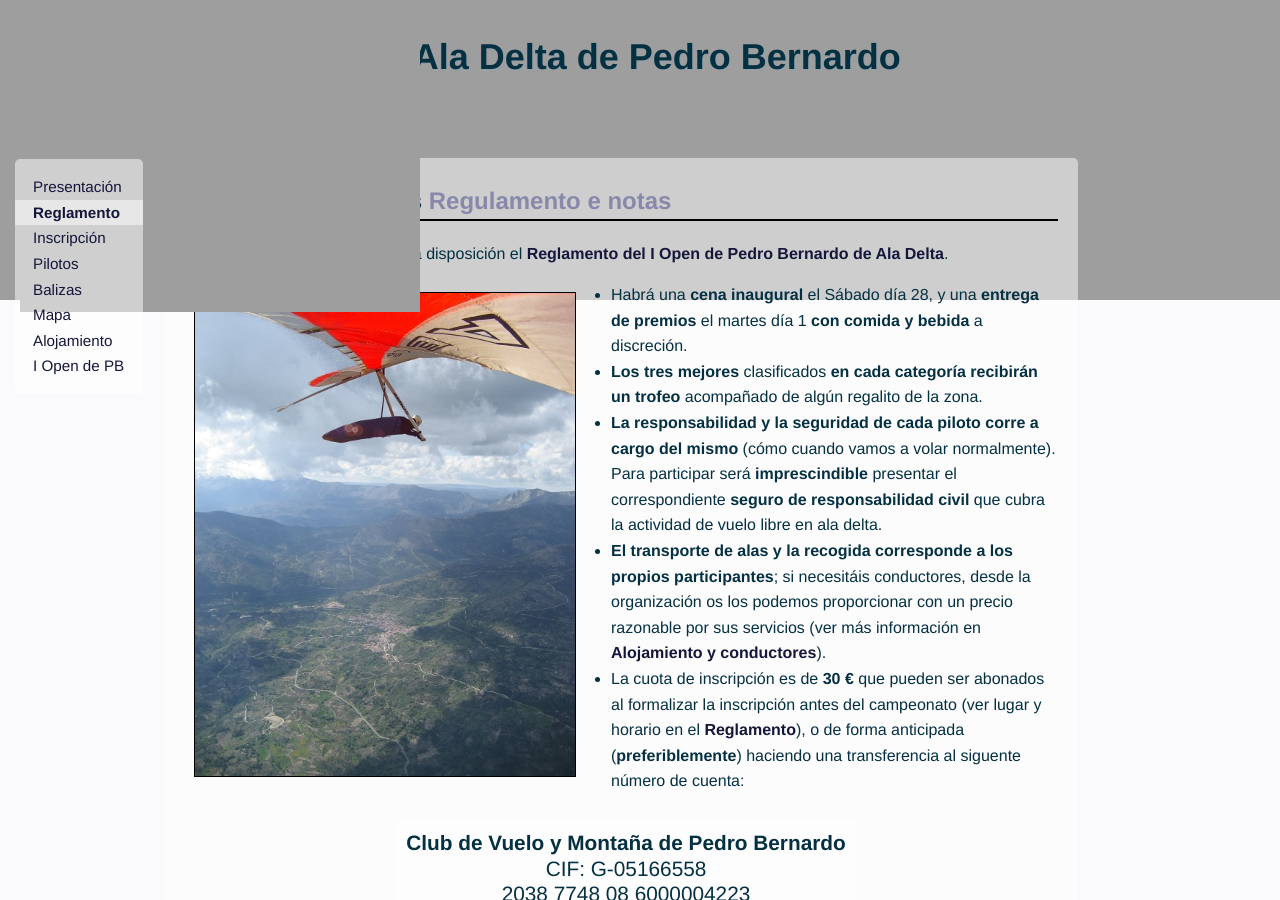
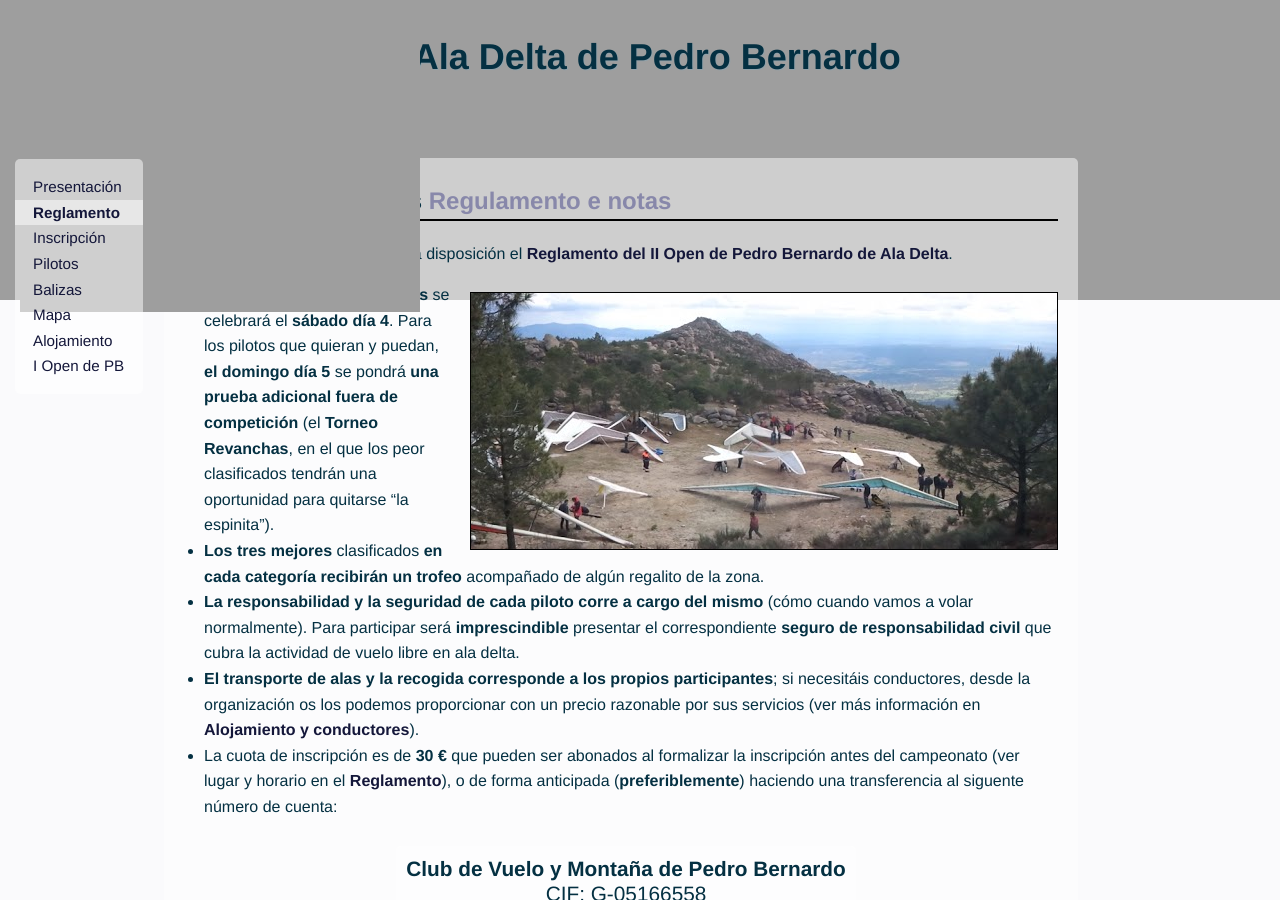
Before and after one commit to nando/opendepb2013, a Jekyll site: the page built from reglamento.md, in a window 1280 px wide and 900 px high. Built offline with Jekyll 4.4.1, drawn with Linux system fonts in a browser that asks for light colours.

Commit message:
cambios en reglamento

```diff
--- a/inscripcion.html
+++ b/inscripcion.html
@@ -4,7 +4,7 @@
   section: inscripcion
 ---
   <h2>{{ page.title }}</h2>
-  <form accept-charset="UTF-8" action="http://morning-planet-6150.herokuapp.com/pilots" class="new_pilot" id="new_pilot" method="post">
+  <form accept-charset="UTF-8" action="http://morning-planet-6150.herokuapp.com:3000/pilots" class="new_pilot" id="new_pilot" method="post">
     <div style="margin:0;padding:0;display:inline">
       <input name="utf8" type="hidden" value="&#x2713;" />
     </div>
--- a/reglamento.md
+++ b/reglamento.md
@@ -6,10 +6,10 @@
 
 <h2>Reglamento y notas <a href="regulamento.html">Regulamento e notas</a></h2>
 
-En [este enlace](downloads/Reglamento_I_Open_de_Ala_Delta_de_Pedro_Bernardo.pdf "Reglamento del Open de Pedro Bernardo en formato PDF") tenéis a vuestra disposición el [Reglamento del I Open de Pedro Bernardo de Ala Delta](downloads/Reglamento_I_Open_de_Ala_Delta_de_Pedro_Bernardo.pdf "Reglamento del Open de Pedro Bernardo en formato PDF").
+En [este enlace](downloads/Reglamento_II_Open_de_Ala_Delta_de_Pedro_Bernardo.pdf "Reglamento del Open de Pedro Bernardo en formato PDF") tenéis a vuestra disposición el [Reglamento del II Open de Pedro Bernardo de Ala Delta](downloads/Reglamento_II_Open_de_Ala_Delta_de_Pedro_Bernardo.pdf "Reglamento del Open de Pedro Bernardo en formato PDF").
 
-<img class="left" src="images/pb_carlos.jpg" alt="Pedro Bernardo y Puerto del Pico"/>
-* Habrá una **cena inaugural** el Sábado día 28, y una **entrega de premios** el martes día 1 **con comida y bebida** a discreción.
+<img class="right" src="images/despegue_pedro_bernardo.jpg" alt="Pedro Bernardo"/>
+* La **cena y entrega de premios** se celebrará el **sábado día 4**. Para los pilotos que quieran y puedan, **el domingo día 5** se pondrá **una prueba adicional fuera de competición** (el **Torneo Revanchas**, en el que los peor clasificados tendrán una oportunidad para quitarse "la espinita").
 * **Los tres mejores** clasificados **en cada categoría recibirán un trofeo** acompañado de algún regalito de la zona.
 * **La responsabilidad y la seguridad de cada piloto corre a cargo del mismo** (cómo cuando vamos a volar normalmente). Para participar será **imprescindible** presentar el correspondiente **seguro de responsabilidad civil** que cubra la actividad de vuelo libre en ala delta.
 * **El transporte de alas y la recogida corresponde a los propios participantes**; si necesitáis conductores, desde la organización os los podemos proporcionar con un precio razonable por sus servicios (ver más información en [Alojamiento y conductores](alojamientos.html "Alojamiento y conductores")).
```
Also changed, not shown: regulamento.md (+1 -1 lines).
